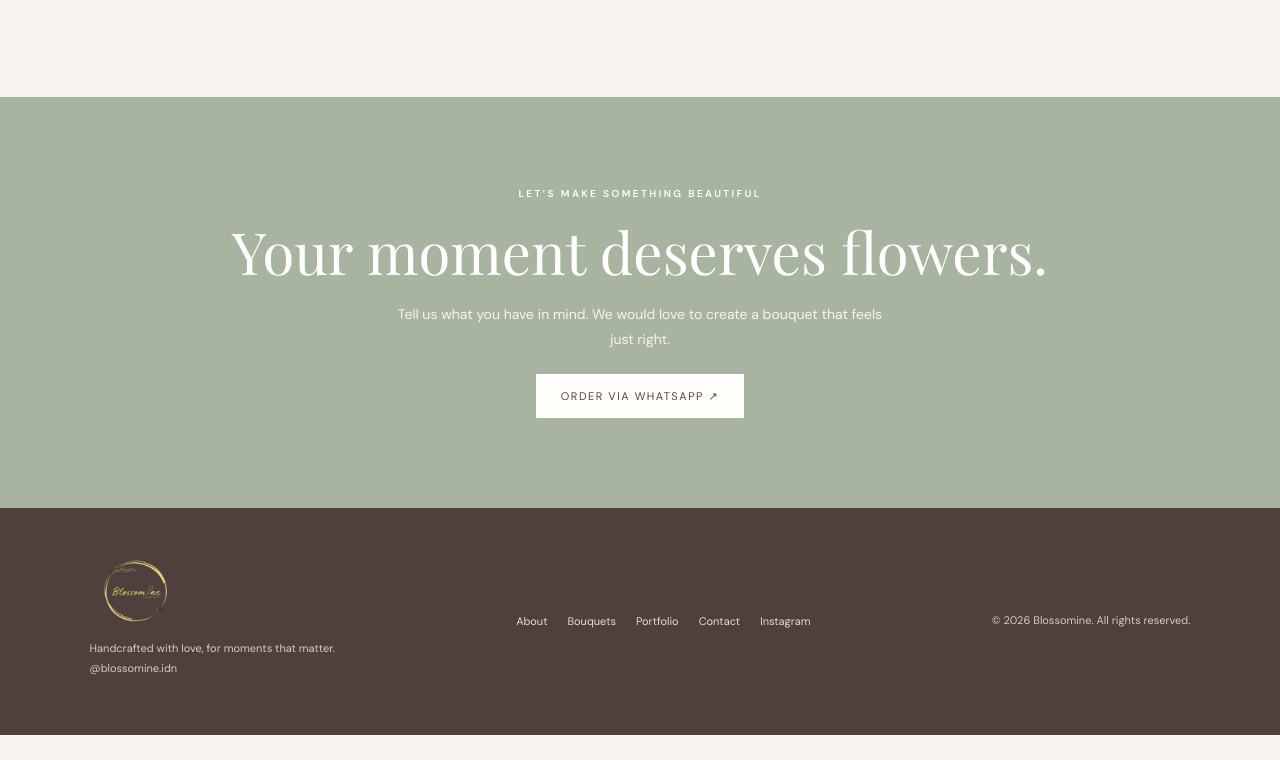
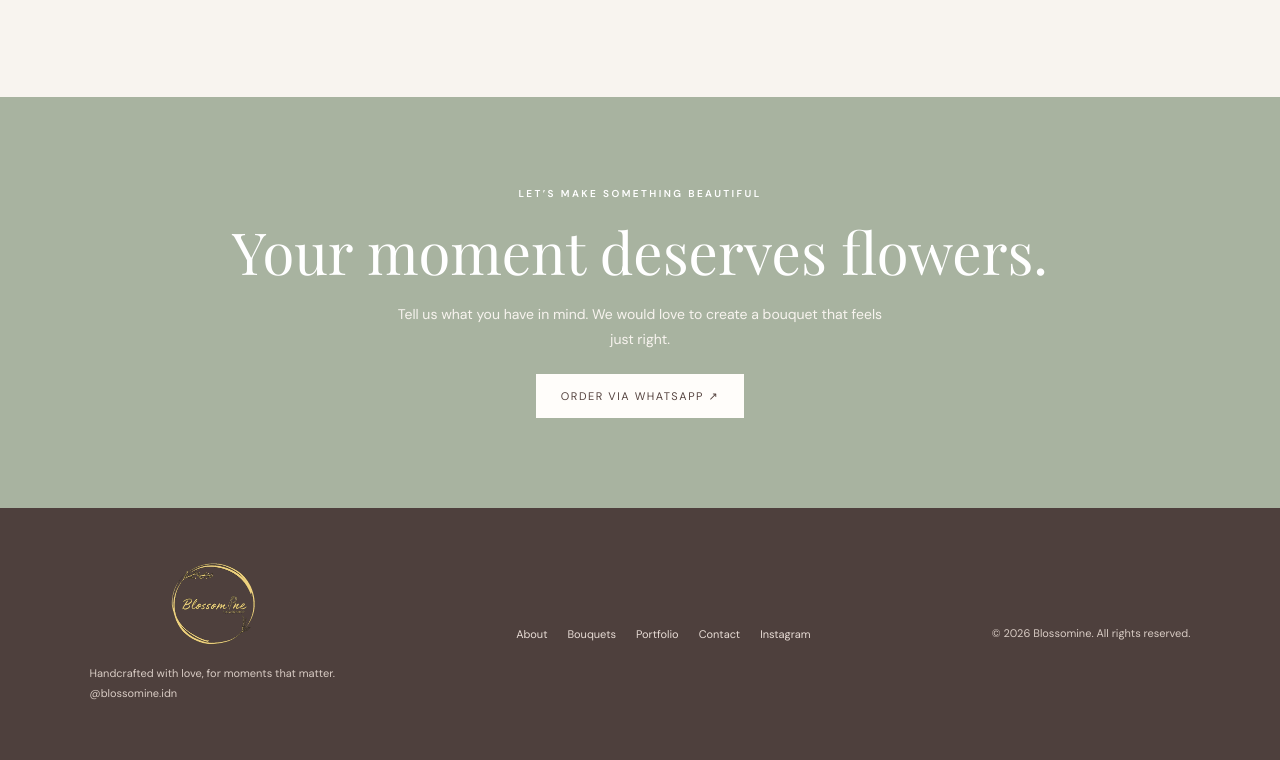
Before and after one commit to luminexapictures/blossomine, a plain HTML site: page index.html in a window 1280 px wide. Shown: the part 3902-4662 px from the top of the page. Before the commit the page ends 4637 px from the top, so only its background shows below. Drawn offline with nearby package versions, Linux system fonts and the light colour scheme.

Commit message:
Update index.html

```diff
--- a/index.html
+++ b/index.html
@@ -46,7 +46,7 @@ section{padding:100px 7%}.section-head{text-align:center;max-width:650px;margin:
 </div></section>
 <section class="process"><div class="section-head"><div class="eyebrow">A simple little process</div><h2>Made just for you</h2><p>From your first idea to the final ribbon, we make ordering feel easy.</p></div><div class="steps"><div class="step"><div class="circle">01</div><h3>Tell us your story</h3><p>Share the occasion, preferred colours, and the feeling you want your bouquet to express.</p></div><div class="step"><div class="circle">02</div><h3>We craft your bouquet</h3><p>We prepare your arrangement with care and thoughtful details, just for your moment.</p></div><div class="step"><div class="circle">03</div><h3>Make someone smile</h3><p>Your bouquet is ready to be gifted, delivered, and remembered.</p></div></div></section>
 <section class="cta" id="contact"><div class="eyebrow" style="color:#fff">Let’s make something beautiful</div><h2>Your moment deserves flowers.</h2><p>Tell us what you have in mind. We would love to create a bouquet that feels just right.</p><a class="btn" href="https://wa.me/6285891674047?text=Halo%20Blossomine%2C%20saya%20ingin%20memesan%20bouquet." target="_blank" rel="noopener">Order via WhatsApp ↗</a></section>
-<footer><div><a href="#" style="display:flex;align-items:center">
-<img src="blossomine-logo-1.png" alt="Blossomine" style="width:90px;height:75px;object-fit:contain">
+<footer><div><a href="#" style="display:flex;align-items:center;justify-content:center;width:100%;margin:0 auto">
+<img src="blossomine-logo-1.png" alt="Blossomine" style="display:block;width:110px;height:100px;object-fit:contain">
 </a><p>Handcrafted with love, for moments that matter.<br><a href="https://instagram.com/blossomine.idn" target="_blank" rel="noopener">@blossomine.idn</a></p></div><div class="footlinks"><a href="#about">About</a><a href="#pricing">Bouquets</a><a href="#portfolio">Portfolio</a><a href="#contact">Contact</a><a href="https://instagram.com/blossomine.idn" target="_blank" rel="noopener">Instagram</a></div><p>© 2026 Blossomine. All rights reserved.</p></footer>
 </body></html>
```
